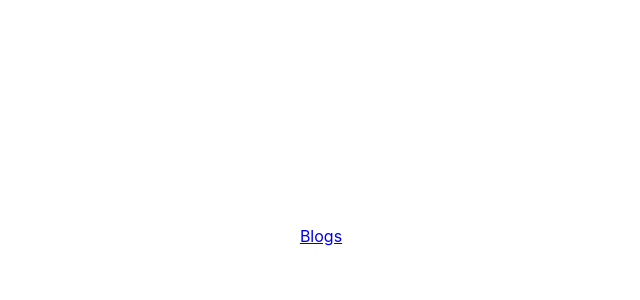
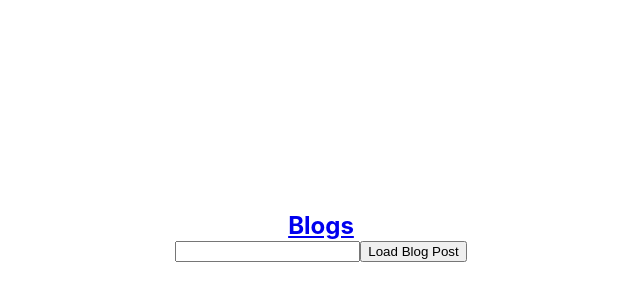
Before and after one commit to TheLurkingDev/nuxt-app, a Nuxt app: page / in a window 1280 px wide. Shown: the part 164-464 px from the top of the page, without its empty margins (319-959 px from the left). Built offline with nearby package versions, Linux system fonts and the light colour scheme.

Commit message:
Using 'router.push' to navigate to specific blog posts. Added validation to prevent non-numeric parameters from being passed into the route.

```diff
--- a/pages/blog/_id.vue
+++ b/pages/blog/_id.vue
@@ -6,7 +6,10 @@
 
 <script>
 export default {
-
+    validate(data) {
+        // Regex to ensure only numeric values are accepted.
+        return /^\d+$/.test(data.params.id);
+    }
 }
 </script>
 
--- a/pages/index.vue
+++ b/pages/index.vue
@@ -1,17 +1,26 @@
 <template>
   <section class="container">
     <div>
-      <nuxt-link to="/blog">Blogs</nuxt-link>
+      <h1><nuxt-link to="/blog">Blogs</nuxt-link></h1>
+      <input type="text" v-model="bid">
+      <button @click="onClick">Load Blog Post</button>
     </div>
   </section>
 </template>
 
 <script>
-import Logo from '~/components/Logo.vue'
 
 export default {
-  components: {
-    Logo
+  name: 'home',
+  data() {
+    return {
+      bid: ''
+    }
+  },
+  methods: {
+    onClick() {
+      this.$router.push('/blog/' + this.bid);
+    }
   }
 }
 </script>
```
